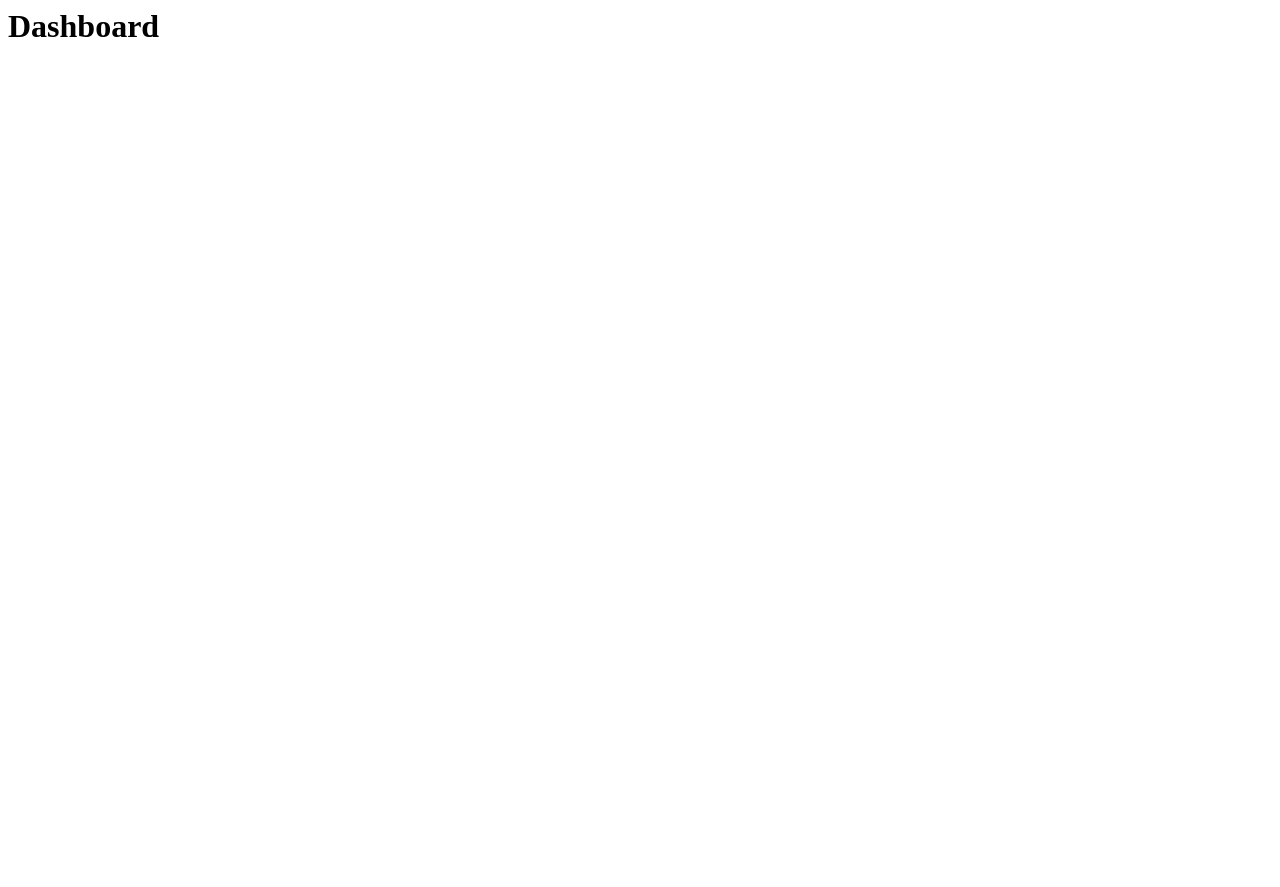
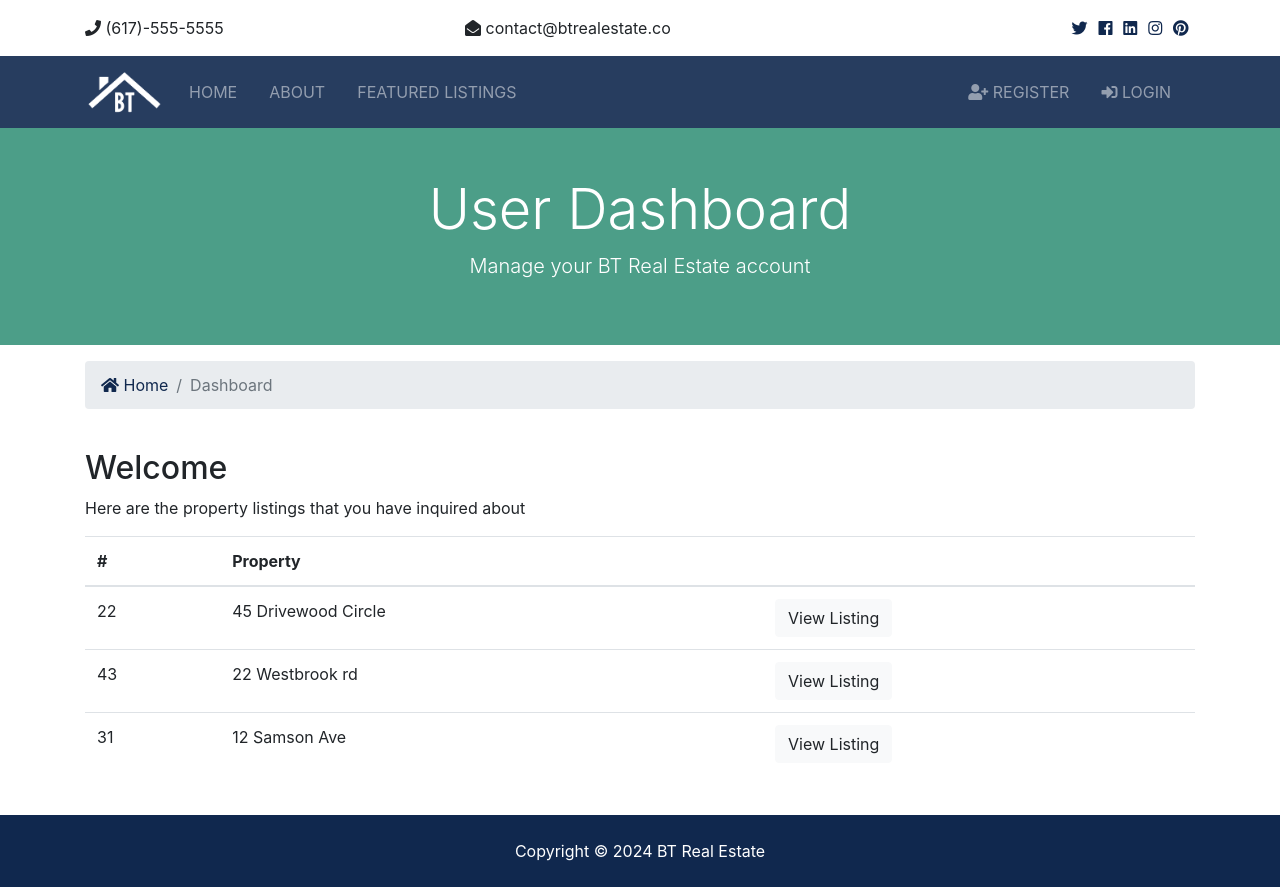
Before and after one commit to saowaluckssm/python-2023, a Django app: page /accounts/dashboard in a window 1280 px wide. Before the commit the page is almost empty. Before the commit the page ends 37 px from the top, so only its background shows below. Run offline with Django 4.2, Linux system fonts and the light colour scheme; some libraries are stand-ins or nearby versions.

Commit message:
finished user registration and login, add dynamic page titles

```diff
--- a/accounts/views.py
+++ b/accounts/views.py
@@ -1,22 +1,69 @@
 from django.shortcuts import render, redirect
+from django.contrib import messages, auth
+from django.contrib.auth.models import User
 
 
 def register(request):
   if request.method == 'POST':
-    print('submitted reg')
-    return redirect('register')
+    #  Get form values
+    first_name = request.POST['first_name']
+    last_name = request.POST['last_name']
+    username = request.POST['username']
+    email = request.POST['email']
+    password = request.POST['password']
+    password2 = request.POST['password2']
+
+    # Check if passwords match
+    if password == password2:
+      # Check username
+      if User.objects.filter(username=username).exists():
+        messages.error(request, 'That username is taken')
+        return redirect('register')
+      else:
+        if User.objects.filter(email=email).exists():
+          messages.error(request, 'That email is being used')
+          return redirect('register')
+        else:
+          # Good
+          user = User.objects.create_user(username=username, password=password, email=email,
+          first_name=first_name, last_name=last_name)
+          # Login after register
+          # auth.login(request, user)
+          # messages.success(request, 'You are now logged in')
+          # return redirect(request, 'index')
+
+          user.save()
+          messages.success(request, 'You are now registered and can log in')
+          return redirect('login')
+    else:
+      messages.error(request, 'Password do not match')
+      return redirect('register')
   else:
     return render(request, 'accounts/register.html')
 
 def login(request):
   if request.method == 'POST':
     print('submitted login')
-    return redirect('login')
+    username = request.POST['username']
+    password = request.POST['password']
+
+    user = auth.authenticate(username=username, password=password)
+
+    if user is not None:
+      auth.login(request, user)
+      messages.success(request, 'You are now logged in')
+      return redirect('dashboard')
+    else:
+      messages.error(request, 'Invalid credentials')
+      return redirect('login')
   else:
     return render(request, 'accounts/login.html')
 
 def logout(request):
-  return redirect('index')
+  if request.method == 'POST':
+    auth.logout(request)
+    messages.success(request, 'You are now logged out')
+    return redirect('index')
 
 def dashboard(request):
   return render(request, 'accounts/dashboard.html')
--- a/listings/views.py
+++ b/listings/views.py
@@ -10,7 +10,7 @@ from realtors.models import Realtor
 def index(request):
   listings = Listing.objects.order_by("-list_date").filter(is_published=True)
 
-  paginator = Paginator(listings, 2)
+  paginator = Paginator(listings, 3)
   page = request.GET.get('page')
   paged_listings = paginator.get_page(page)
 
--- a/templates/accounts/dashboard.html
+++ b/templates/accounts/dashboard.html
@@ -1 +1,76 @@
-<h1>Dashboard</h1>
+{% extends 'base.html' %}
+{% load humanize %} {% block title %} | Dashboard {% endblock %}
+{% block content %}
+
+<section id="showcase-inner" class="py-5 text-white">
+  <div class="container">
+    <div class="row text-center">
+      <div class="col-md-12">
+        <h1 class="display-4">User Dashboard</h1>
+        <p class="lead">Manage your BT Real Estate account</p>
+      </div>
+    </div>
+  </div>
+</section>
+
+<!-- Breadcrumb -->
+<section id="bc" class="mt-3">
+  <div class="container">
+    <nav aria-label="breadcrumb">
+      <ol class="breadcrumb">
+        <li class="breadcrumb-item">
+          <a href="{% url 'index' %}"> <i class="fas fa-home"></i> Home</a>
+        </li>
+        <li class="breadcrumb-item active">Dashboard</li>
+      </ol>
+    </nav>
+  </div>
+</section>
+
+<!-- Alerts -->
+{% include 'partials/_alerts.html' %}
+
+<section id="dashboard" class="py-4">
+  <div class="container">
+    <div class="row">
+      <div class="col-md-12">
+        <h2>Welcome {{ user.username}}</h2>
+        <p>Here are the property listings that you have inquired about</p>
+        <table class="table">
+          <thead>
+            <tr>
+              <th scope="col">#</th>
+              <th scope="col">Property</th>
+              <th></th>
+            </tr>
+          </thead>
+          <tbody>
+            <tr>
+              <td>22</td>
+              <td>45 Drivewood Circle</td>
+              <td>
+                <a class="btn btn-light" href="#">View Listing</a>
+              </td>
+            </tr>
+            <tr>
+              <td>43</td>
+              <td>22 Westbrook rd</td>
+              <td>
+                <a class="btn btn-light" href="#">View Listing</a>
+              </td>
+            </tr>
+            <tr>
+              <td>31</td>
+              <td>12 Samson Ave</td>
+              <td>
+                <a class="btn btn-light" href="#">View Listing</a>
+              </td>
+            </tr>
+          </tbody>
+        </table>
+      </div>
+    </div>
+  </div>
+</section>
+
+{% endblock %}
--- a/templates/accounts/login.html
+++ b/templates/accounts/login.html
@@ -1,4 +1,6 @@
-{% extends 'base.html' %} {% block content %} {% load humanize %}
+{% extends 'base.html' %}
+{% load humanize %} {% block title %} | Login {% endblock %}
+{% block content %}
 <section id="login" class="bg-light py-5">
   <div class="container">
     <div class="row">
@@ -8,6 +10,8 @@
             <h4><i class="fas fa-sign-in-alt"></i> Login</h4>
           </div>
           <div class="card-body">
+            <!-- Alerts -->
+            {% include 'partials/_alerts.html' %}
             <form action="{% url 'login' %}" method="POST">
               {% csrf_token %}
               <div class="form-group">
--- a/templates/accounts/register.html
+++ b/templates/accounts/register.html
@@ -1,4 +1,6 @@
-{% extends 'base.html' %} {% block content %} {% load humanize %}
+{% extends 'base.html' %}
+{% load humanize %} {% block title %} | Register {% endblock %}
+{% block content %}
 <section id="register" class="bg-light py-5">
   <div class="container">
     <div class="row">
@@ -8,6 +10,8 @@
             <h4><i class="fas fa-user-plus"></i> Register</h4>
           </div>
           <div class="card-body">
+            <!-- Alerts -->
+            {% include 'partials/_alerts.html' %}
             <form action="{% url 'register' %}" method="POST">
               {% csrf_token %}
               <div class="form-group">
--- a/templates/base.html
+++ b/templates/base.html
@@ -16,7 +16,7 @@
     />
     <!-- Lightbox -->
     <link rel="stylesheet" href="{% static 'css/lightbox.min.css' %}" />
-    <title>Real Estate</title>
+    <title>Real Estate {% block title%}{% endblock %}</title>
   </head>
   <body>
     <!-- Top Bar -->
--- a/templates/listings/listing.html
+++ b/templates/listings/listing.html
@@ -1,4 +1,6 @@
-{% extends 'base.html' %} {% block content %}
+{% extends 'base.html' %}
+{% block title %} | {{ listing.title }} {% endblock %}
+{% block content %}
 <section id="showcase-inner" class="py-5 text-white">
   <div class="container">
     <div class="row text-center">
--- a/templates/listings/listings.html
+++ b/templates/listings/listings.html
@@ -1,4 +1,6 @@
-{% extends 'base.html' %} {% block content %} {% load humanize %}
+{% extends 'base.html' %}
+{% load humanize %} {% block title %} | Listings {% endblock %}
+{% block content %}
 <!-- Breadcrumb -->
 <section id="bc" class="mt-3">
   <div class="container">
--- a/templates/listings/search.html
+++ b/templates/listings/search.html
@@ -1,4 +1,6 @@
-{% extends 'base.html' %} {% block content %} {% load humanize %}
+{% extends 'base.html' %}
+{% load humanize %} {% block title %} | Search {% endblock %}
+{% block content %}
 <section id="showcase-inner" class="showcase-search text-white py-5">
   <div class="container">
     <div class="row text-center">
--- a/templates/pages/about.html
+++ b/templates/pages/about.html
@@ -1,4 +1,6 @@
-{% extends 'base.html' %} {% load static %} {% block content %}
+{% extends 'base.html' %} {% load static %}
+{% load humanize %} {% block title %} | About {% endblock %}
+{% block content %}
 
 <section id="showcase-inner" class="py-5 text-white">
   <div class="container">
--- /dev/null
+++ b/templates/partials/_alerts.html
@@ -0,0 +1,17 @@
+{% if messages %} {% for message in messages %}
+<div id="message" class="container">
+  <div
+    class="alert alert-{{ message.tags }} alert-dismissible text-center"
+    role="alert"
+  >
+    <button type="button" class="close" data-dismiss="alert">
+      <span aria-hidden="true">&times;</span>
+    </button>
+    <strong>
+      {% if message.level == DEFAULT_MESSAGE_LEVELS.ERROR %} Error: {% else %}
+      {{message.tags|title}} {% endif %}
+    </strong>
+    {{ message }}
+  </div>
+</div>
+{% endfor %} {% endif %}
--- a/templates/partials/_navbar.html
+++ b/templates/partials/_navbar.html
@@ -45,6 +45,30 @@
       </ul>
 
       <ul class="navbar-nav ml-auto">
+        {% if user.is_authenticated %}
+          <li
+          {% if 'dashboard' in request.path %}
+            class="nav-item active mr-3"
+          {% else %}
+            class="nav-item mr-3"
+          {% endif %}
+          >
+            <a class="nav-link" href="{% url 'dashboard' %}">
+              Welcome {{ user.username }} (Dashboard)</a
+            >
+          </li>
+          <li class="nav-item mr-3">
+            <a href="javascript:{document.getElementById('logout').submit()}" class="nav-link">
+              <i class="fas fa-sign-out-alt"></i> Logout
+            </a>
+            <form action="{% url 'logout' %}" method="POST" id="logout">
+              {% csrf_token %}
+              <input type="hidden">
+            </form>
+
+          </li>
+
+        {% else %}
           <li
           {% if 'register' in request.path %}
             class="nav-item active mr-3"
@@ -69,6 +93,7 @@
               Login</a
             >
           </li>
+        {% endif %}
       </ul>
     </div>
   </div>
```
Also changed, not shown: project/settings.py (+7 -0 lines), templates/pages/index.html (+8 -2 lines). Lines whose indentation alone changed are shown as unchanged.
